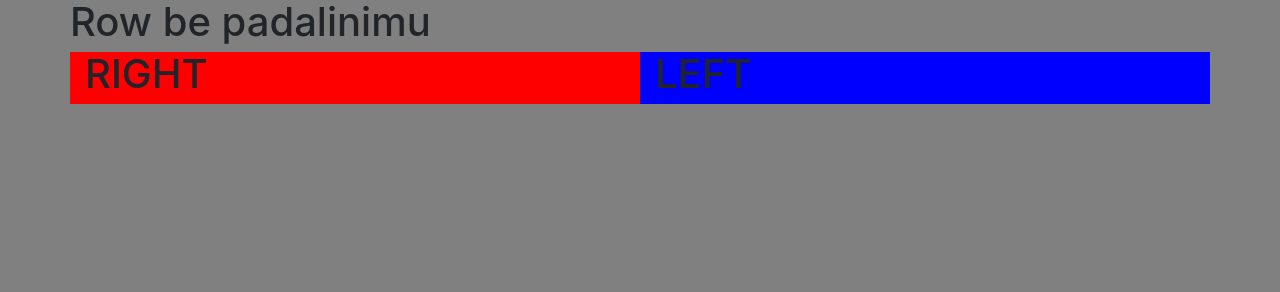
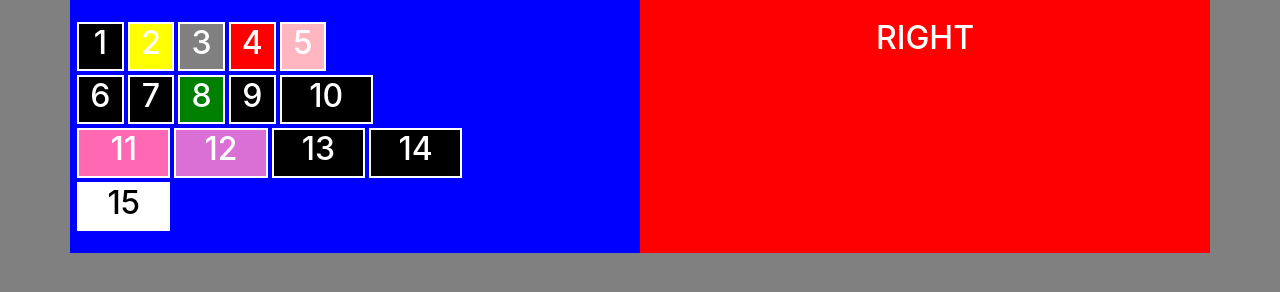
Before and after one commit to ignaszienius/5_paskaita, a plain HTML site: page index.html in a window 1280 px wide. Drawn offline with nearby package versions, Linux system fonts and the light colour scheme.

Commit message:
Namu darbas padarytas

```diff
--- a/index.html
+++ b/index.html
@@ -9,10 +9,34 @@
   </head>
   <body>
    <div class="container">
-      <div class="row"><h1>Row be padalinimu</h1></div>
       <div class="row">
-        <div  class="col-6 right spacing"><h1>RIGHT</h1></div>
-        <div  class="col-6 left spacing"><h1>LEFT</h1></div>
+        <div  class="col-6 left spacing">
+        	<div class="row">
+        		<div class="col-md-1 black brd"><h2>1</h2></div>
+        		<div class="col-md-1 yellow brd"><h2>2</h2></div>
+        		<div class="col-md-1 grey brd"><h2>3</h2></div>
+        		<div class="col-md-1 red brd"><h2>4</h2></div>
+        		<div class="col-md-1 lightpink brd"><h2>5</h2></div>
+        	</div>
+        	<div class="row">
+        		<div class="col-md-1 black brd"><h2>6</h2></div>
+        		<div class="col-md-1 black brd"><h2>7</h2></div>
+        		<div class="col-md-1 green brd"><h2>8</h2></div>
+        		<div class="col-md-1 black brd"><h2>9</h2></div>
+        		<div class="col-md-2 black brd"><h2>10</h2></div>
+        	</div>
+        	<div class="row">
+        		<div class="col-md-2 hotpink brd"><h2>11</h2></div>
+        		<div class="col-md-2 orchid brd"><h2>12</h2></div>
+        		<div class="col-md-2 black brd"><h2>13</h2></div>
+        		<div class="col-md-2 black brd"><h2>14</h2></div>
+        	</div>
+        	<div class="row">
+        		<div class="col-md-2 white brd"><h2 id="white">15</h2></div>
+        	</div>
+        </div>
+        <div  class="col-md-6 right spacing"><h2>RIGHT</h2></div>
+
   </div>
   </body>
 </html>
--- a/style.css
+++ b/style.css
@@ -2,14 +2,72 @@ body {
 	background-color: grey;
 }
 
-.spacingg {
+h2 {
+	color: white
+}
+
+div {
+	text-align: center;
+}
+.brd {
+	border-style: solid;
+	border-color: white;
+	border-width:2px;
+	padding: 1px;
+	margin: 2px;
+
+}
+
+.spacing {
 	padding: 20px
 }
 
+.left {
+	background-color: blue;
+
+}
+
 .right {
+	background-color: red;
+
+}
+
+.black {
+	background-color: black
+}
+
+.yellow {
+	background-color: yellow
+}
+
+.grey {
+	background-color: grey
+}
+
+.red {
 	background-color: red
 }
 
-.left {
-	background-color: blue
+.lightpink {
+	background-color: lightpink
 }
+
+.green {
+	background-color: green
+}
+
+.hotpink {
+	background-color: hotpink
+}
+
+.orchid {
+	background-color: orchid
+}
+
+.white {
+	background-color: white
+}
+
+#white {
+	color:black
+}
```
Also changed, not shown: 1 other file.
